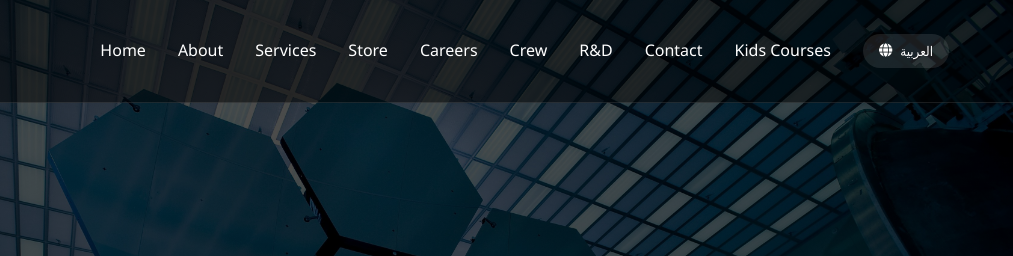
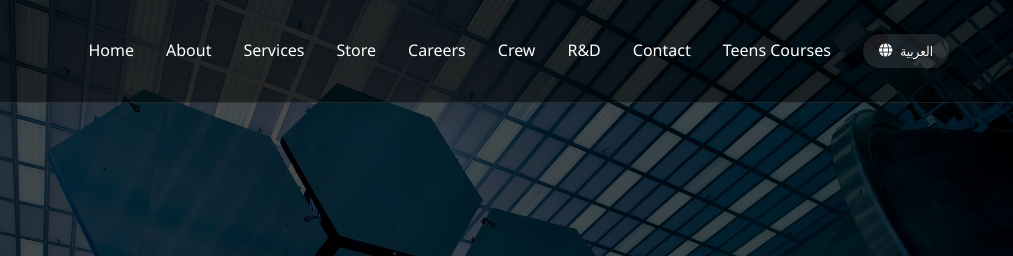
Before and after one commit to mahran-sayed/mars-lab, a plain HTML site: page careers.html in a window 1280 px wide. Shown: the top 256 px of the page, 267-1280 px from the left. Drawn offline with Linux system fonts and the light colour scheme.

Commit message:
Add files via upload

```diff
--- a/careers.html
+++ b/careers.html
@@ -48,7 +48,7 @@
                     <li><a href="./crew.html" class="en">Crew</a><a href="./crew.html" class="ar" style="display: none;">الفريق</a></li>
                     <li><a href="./r&d.html" class="en">R&D</a><a href="./r&d.html" class="ar" style="display: none;">البحث والتطوير</a></li>
                     <li><a href="./contact.html" class="en">Contact</a><a href="./contact.html" class="ar" style="display: none;">اتصل بنا</a></li>
-                    <li><a href="./kids.html" class="en">Kids Courses</a><a href="./kids.html" class="ar" style="display: none;">دورات الأطفال</a></li>
+                    <li><a href="./teens.html" class="en">Teens Courses</a><a href="./teens.html" class="ar" style="display: none;">كورسات المراهقين</a></li>
                     <li>
                         <button class="lang-switcher" id="lang-switcher">
                             <i class="fas fa-globe"></i>
```
